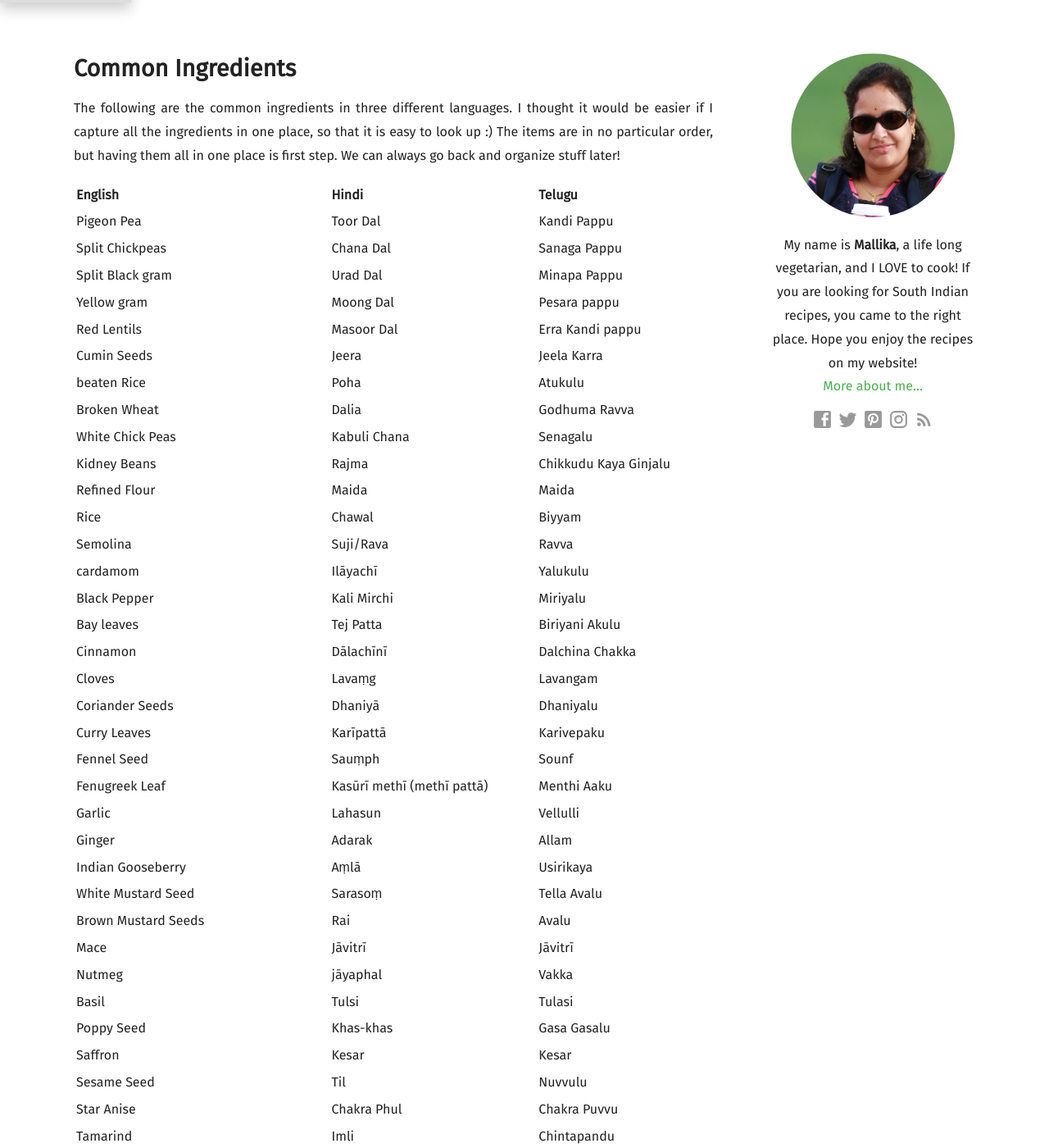
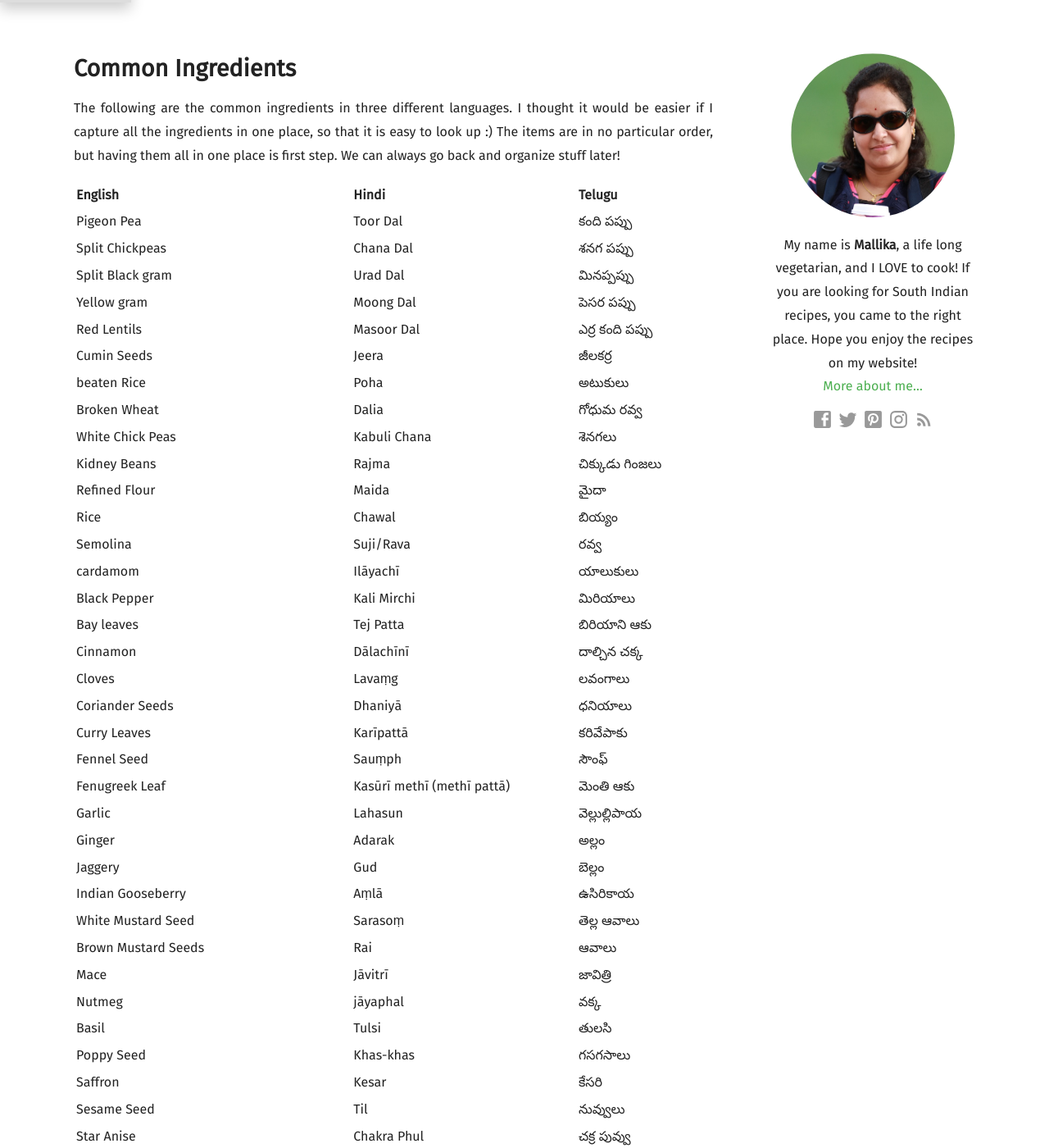
Before and after one commit to mallikasdishes/github.io, a Jekyll site: the page built from ingredients.html, in a window 1280 px wide and 1400 px high, scrolled down 212 px. Shown: the whole window at 82% size. Built offline with Jekyll 4.4.1, drawn with Linux system fonts in a browser that asks for light colours; some web fonts are replaced; some of the changed text lies outside the part shown.

Commit message:
Update ingredients.yaml

```diff
--- a/_data/ingredients.yaml
+++ b/_data/ingredients.yaml
@@ -1,114 +1,120 @@
 - hindi: Toor Dal
   english: Pigeon Pea
-  telugu: Kandi Pappu
+  telugu: కంది పప్పు
 - hindi: Chana Dal
-  telugu: Sanaga Pappu
+  telugu: శనగ పప్పు
   english: Split Chickpeas
 - hindi: Urad Dal
-  telugu: Minapa Pappu
+  telugu: మినప్పప్పు
   english: Split Black gram
 - hindi: Moong Dal
-  telugu: Pesara pappu
+  telugu: పెసర పప్పు
   english: Yellow gram
 - hindi: Masoor Dal
   english: Red Lentils
-  telugu: Erra Kandi pappu
+  telugu: ఎర్ర కంది పప్పు
 - hindi: Jeera
-  telugu: Jeela Karra
+  telugu: జీలకర్ర
   english: Cumin Seeds
 - hindi: Poha
   english: beaten Rice
-  telugu: Atukulu
+  telugu: అటుకులు
 - hindi: Dalia
   english: Broken Wheat
-  telugu: Godhuma Ravva
+  telugu: గోధుమ రవ్వ
 - hindi: Kabuli Chana
   english: White Chick Peas
-  telugu: Senagalu
+  telugu: శెనగలు
 - hindi: Rajma
   english: Kidney Beans
-  telugu: Chikkudu Kaya Ginjalu
+  telugu: చిక్కుడు గింజలు
 - hindi: Maida
   english: Refined Flour
-  telugu: Maida
+  telugu: మైదా
 - hindi: Chawal
   english: Rice
-  telugu: Biyyam
+  telugu: బియ్యం
 - hindi: Suji/Rava
   english: Semolina
-  telugu: Ravva
+  telugu: రవ్వ
 - hindi: Ilāyachī
   english: cardamom
-  telugu: Yalukulu
+  telugu: యాలుకులు
 - hindi: Kali Mirchi
   english: Black Pepper
-  telugu: Miriyalu
+  telugu: మిరియాలు
 - hindi: Tej Patta
   english: Bay leaves
-  telugu: Biriyani Akulu
+  telugu: బిరియాని ఆకు
 - hindi: Dālachīnī
   english: Cinnamon
-  telugu: Dalchina Chakka
+  telugu: దాల్చిన చక్క
 - hindi: Lavaṃg
   english: Cloves
-  telugu: Lavangam
+  telugu: లవంగాలు
 - hindi: Dhaniyā
   english: Coriander Seeds
-  telugu: Dhaniyalu
+  telugu: ధనియాలు
 - hindi: Karīpattā
   english: Curry Leaves
-  telugu: Karivepaku
+  telugu: కరివేపాకు
 - hindi: Sauṃph
   english: Fennel Seed
-  telugu: Sounf
+  telugu: సౌంఫ్
 - hindi: Kasūrī methī (methī pattā)
   english: Fenugreek Leaf
-  telugu: Menthi Aaku
+  telugu: మెంతి ఆకు
 - hindi: Lahasun
   english: Garlic
-  telugu: Vellulli
+  telugu: వెల్లుల్లిపాయ
 - hindi: Adarak
   english: Ginger
-  telugu: Allam
+  telugu: అల్లం
+- hindi: Gud
+  english: Jaggery
+  telugu: బెల్లం
 - hindi: Aṃlā
   english: Indian Gooseberry
-  telugu: Usirikaya
+  telugu: ఉసిరికాయ
 - hindi: Sarasoṃ
   english: White Mustard Seed
-  telugu: Tella Avalu
+  telugu: తెల్ల ఆవాలు
 - hindi: Rai
   english: Brown Mustard Seeds
-  telugu: Avalu
+  telugu: ఆవాలు
 - hindi: Jāvitrī
   english: Mace
-  telugu: Jāvitrī
+  telugu: జావిత్రి
 - hindi: jāyaphal
   english: Nutmeg
-  telugu: Vakka
+  telugu: వక్క
 - hindi: Tulsi
   english: Basil
-  telugu: Tulasi
+  telugu: తులసి
 - hindi: Khas-khas
   english: Poppy Seed
-  telugu: Gasa Gasalu
+  telugu: గసగసాలు
 - hindi: Kesar
   english: Saffron
-  telugu: Kesar
+  telugu: కేసరి
 - hindi: Til
   english: Sesame Seed
-  telugu: Nuvvulu
+  telugu: నువ్వులు
 - hindi: Chakra Phul
   english: Star Anise
-  telugu: Chakra Puvvu
+  telugu: చక్ర పువ్వు
 - hindi: Imli
   english: Tamarind
-  telugu: Chintapandu
+  telugu: చింతపండు
 - hindi: Haldi
   english: Turmeric
-  telugu: Pasupu
+  telugu: పసుపు
 - hindi: Hara Mirchi
   english: Green Chilli or Hot Green Pepper
-  telugu: Pachi Mirapakaya
+  telugu: పచ్చి మిరపకాయ
 - hindi: Lal Mirchi
   english: Red Chilli
-  telugu: Endu Mirapakaya
+  telugu: ఎండు మిరపకాయ
+- hindi: Asafoetida
+  english: Hing
+  telugu: ఇంగువ
```
